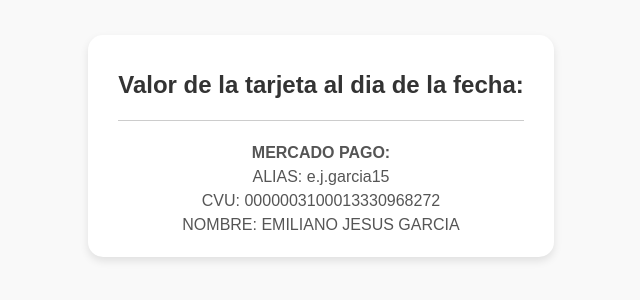
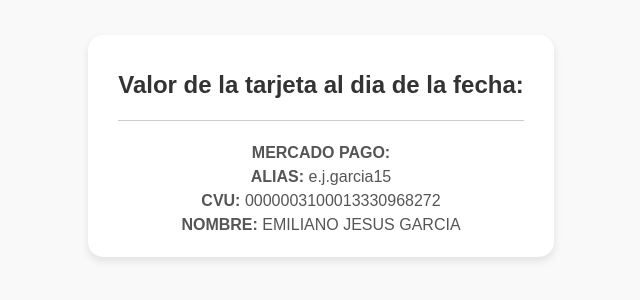
Before and after one commit to emilianoJG/emilianoJG.github.io, a plain HTML site: page index.html in a window 1280 px wide. Shown: the part 254-554 px from the top of the page, 319-959 px from the left. Drawn offline with Linux system fonts and the light colour scheme.

Commit message:
edicion3

```diff
--- a/index.html
+++ b/index.html
@@ -49,6 +49,7 @@
             line-height: 1.5;
         }
     </style>
+    <link rel="stylesheet" href="https://cdnjs.cloudflare.com/ajax/libs/font-awesome/6.5.0/css/all.min.css" />
 </head>
 
 <body>
@@ -56,20 +57,21 @@
         <h1 id="titulo">Valor de la tarjeta al dia de la fecha:</h1>
         <p id="valorTotal"></p>
         <hr>
-
         <div class="banco">
             <strong>MERCADO PAGO:</strong><br>
-            ALIAS: e.j.garcia15<br>
-            CVU: 0000003100013330968272<br>
-            NOMBRE: EMILIANO JESUS GARCIA
+            <strong>ALIAS:</strong> e.j.garcia15<br>
+            <strong>CVU:</strong> 0000003100013330968272<br>
+            <strong>NOMBRE:</strong> EMILIANO JESUS GARCIA
         </div>
     </div>
 
-    <div class="card" id="regalo" style="display:none;">
+    <div class="card" id="regalo" style="display:none; text-align:center;">
+        <i class="fas fa-gift" style="font-size: 2rem; color: #ff6347;"></i>
+        <h1 id="titulo">Dato Bancario para Regalos:</h1>
         <div class="banco">
             <strong>UALA:</strong><br>
-            ALIAS: EMI.MARI.CASORIO.26<br>
-            NOMBRE: EMILIANO JESUS GARCIA
+            <strong>ALIAS:</strong> EMI.MARI.CASORIO.26<br>
+            <strong>NOMBRE:</strong> EMILIANO JESUS GARCIA
         </div>
     </div>
 
@@ -123,9 +125,6 @@
             document.getElementById("tarjeta").style.display = "block";
             document.getElementById("regalo").style.display = "none";
         }
-
-
-
     </script>
 </body>
 
```
